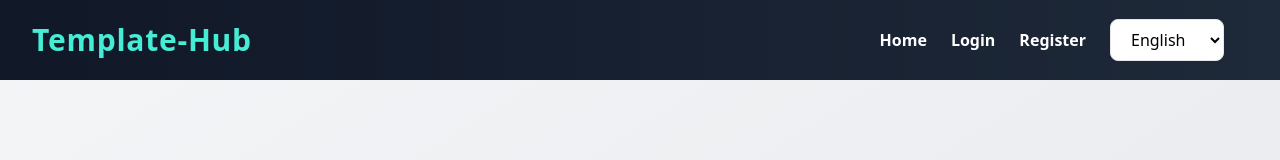
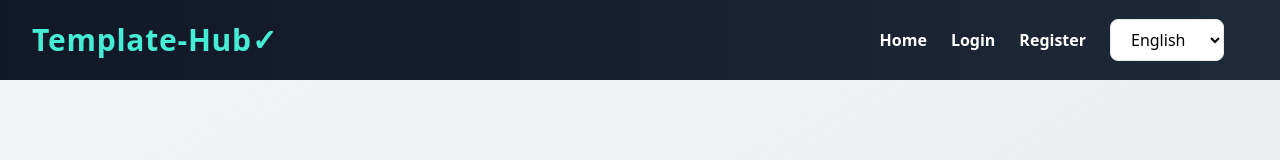
Before and after one commit to Orka-kun/Template-hub, a React (Vite) app in the folder client/: page /login in a window 1280 px wide. Shown: the top 160 px of the page. Built offline with nearby package versions, Linux system fonts and the light colour scheme.

Commit message:
Update Header.jsx

```diff
--- a/client/src/pages/Header.jsx
+++ b/client/src/pages/Header.jsx
@@ -128,7 +128,7 @@ function Header({ changeLanguage }) {
     <header className="bg-gradient-to-r from-gray-900 to-gray-800 text-white shadow-lg">
       <div className="max-w-7xl mx-auto px-4 sm:px-6 lg:px-8">
         <div className="flex justify-between items-center h-20">
-          <h1 className="text-3xl font-bold tracking-wide text-teal-300">{t('app.title')}</h1>
+          <h1 className="text-3xl font-bold tracking-wide text-teal-300">{t('app.title')}✓</h1>
 
           {error && <p className="text-red-300 text-sm absolute top-6 right-6 bg-red-900/50 p-2 rounded">{error}</p>}
 
```
